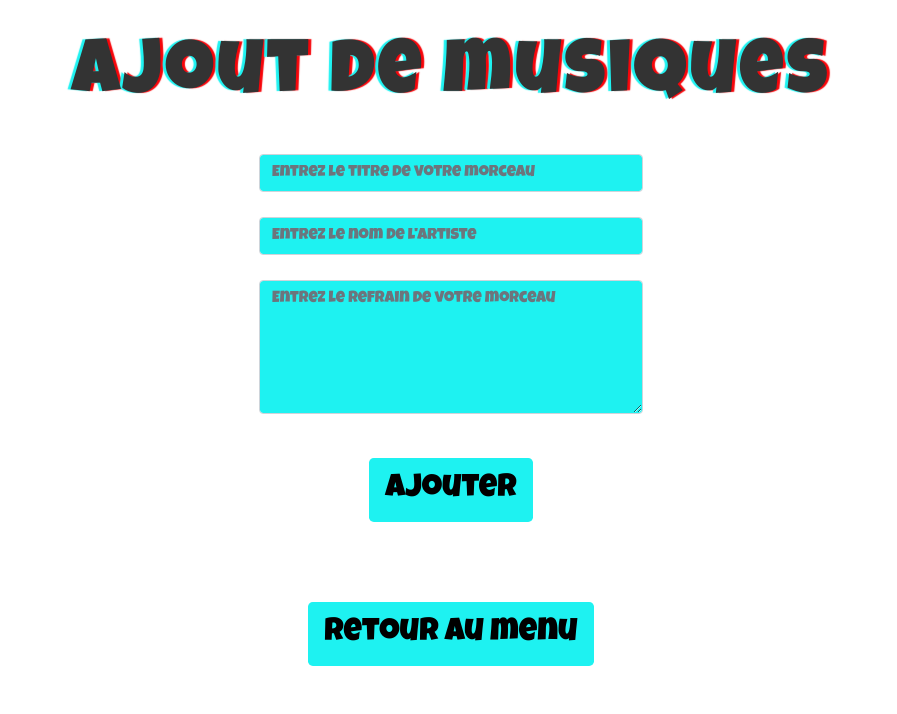
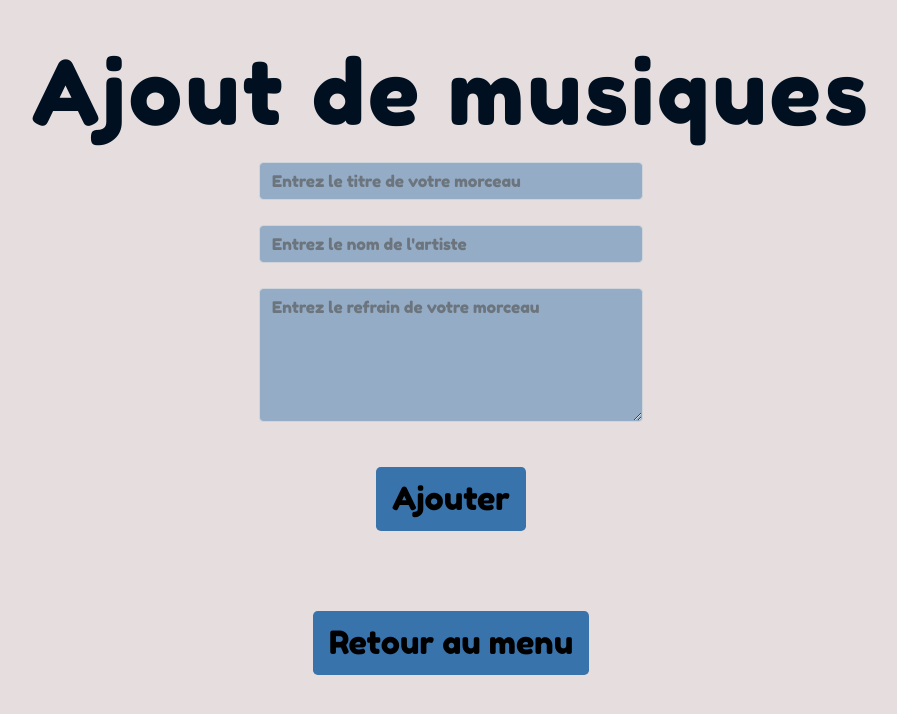
Before and after one commit to Quentinfrstr/MusicScrum, a PHP site: page /ajoutMusique.php in a window 1280 px wide. Shown: the top 714 px of the page, without its empty margins (189-1086 px from the left). Run offline with PHP 8.4, Linux system fonts and the light colour scheme.

Commit message:
Nouveau style pour toute les pages, nouvelle police, design moins epileptique

```diff
--- a/addstylesheet.css
+++ b/addstylesheet.css
@@ -5,23 +5,23 @@
 
 *{
 	font-family: 'luckiest-guy', cursive;
-	color: white;
+	color: #001020;
 	margin: auto;
 	user-select: none; /* Standard */
 }
 body{
-	background-color: #FFFFFF;
+	background-color: #E6DEDE;
 	text-align: center;
 }
 #btn{
-	background-color: #1EF2F1;
+	background-color: #3973AC;
 	font-size: 2.5vw;
 	border: none;
 	color: #000000;
 	margin-top: 5%;
 }
 #btn:hover{
-	background-color: #F6050A;
+	background-color: #184162;
 	color: #FFFFFF;
 }
 h1 {
@@ -30,26 +30,24 @@ h1 {
   box-sizing: content-box;
   border: none;
   font: normal 55px/normal "luckiest-guy", Helvetica, sans-serif;
-  color: rgb(51, 51, 51);
   text-align: center;
   -o-text-overflow: clip;
   text-overflow: clip;
   letter-spacing: 3px;
-  text-shadow: -3px 0 1px rgb(30,242,241) , 3px 0 1px rgb(246,5,10) ;
   margin-top: 3%;
-  margin-bottom: 3%;
-	font-size: 6vw;
+	font-size: 7vw;
 }
 #form{
+	color: #FFFFFF;
 	width: 30%;
 }
 .form-control{
 	margin-bottom: 25px;
-	background-color: #1EF2F1;
-	color: white;
+	background-color: #94ACC5;
+	color: #FFFFFF;
 }
 .form-control:focus{
-	background-color: #F6050A;
+	background-color: #E6DEDE
 }
 #succes{
 
```
Also changed, not shown: mainstylesheet.css (+5 -6 lines), rulesstylesheet.css (+5 -7 lines), LuckiestGuy.ttf.
